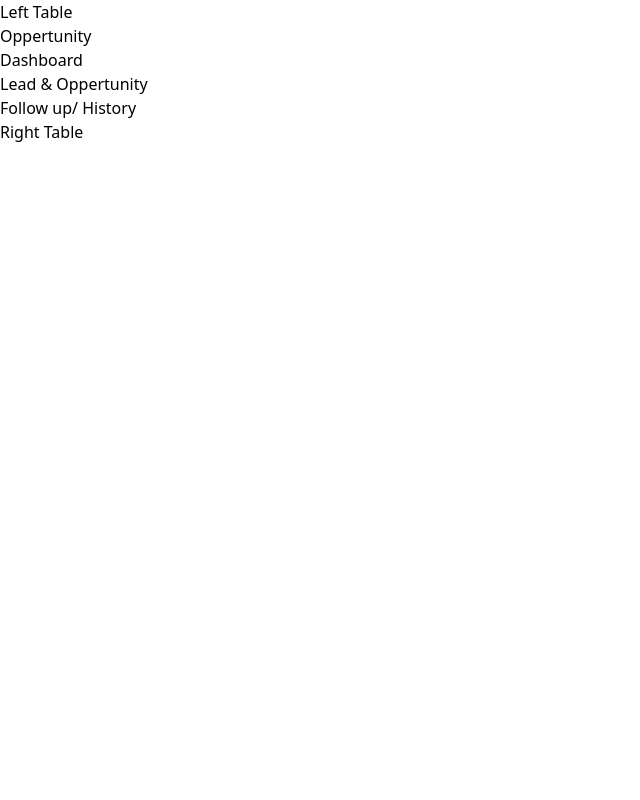
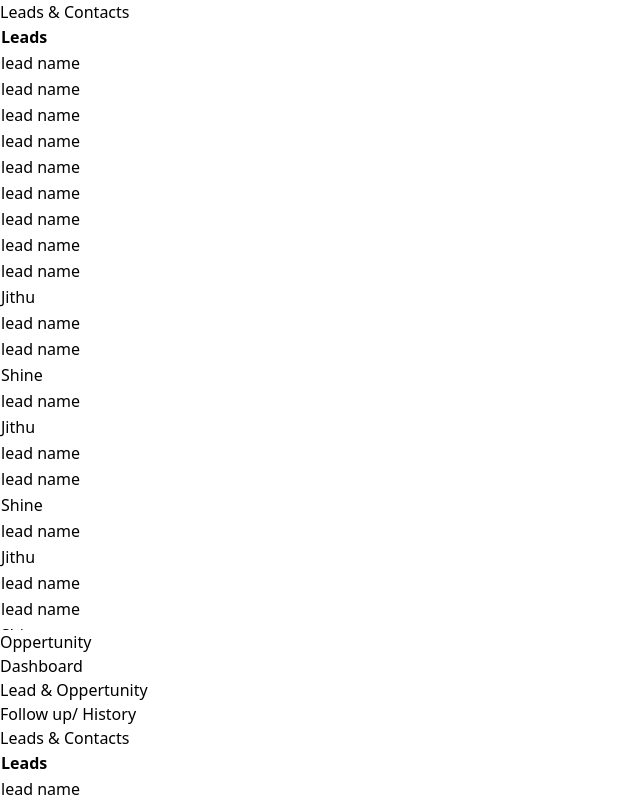
Before and after one commit to Mr-Zee/vite, a React (Vite) app: page / in a window 1280 px wide. Shown: the top 800 px of the page, without its empty margins (0-640 px from the left). Built offline with nearby package versions, Linux system fonts and the light colour scheme.

Commit message:
side table design

```diff
--- a/src/components/Home/LeftTable.jsx
+++ b/src/components/Home/LeftTable.jsx
@@ -1,8 +1,12 @@
 import React from 'react'
+import TableView from '../Tables/TableView';
+import tabledata from "../../../tabledata.json"
 
 const LeftTable = () => {
     return (
-      <div className="w-1/5 h-screen bg-blue-200">Left Table</div>
+      <div className="w-1/5 h-screen bg-blue-200">
+        <TableView data={tabledata}/>
+      </div>
     );
   };
 
--- a/src/components/Home/RightTable.jsx
+++ b/src/components/Home/RightTable.jsx
@@ -1,8 +1,12 @@
 import React from 'react'
+import TableView from '../Tables/TableView';
+import tabledata from "../../../tabledata.json"
 
 const RightTable = () => {
   return (
-    <div className="w-1/5 h-screen bg-red-200">Right Table</div>
+    <div className="w-1/5 h-screen bg-red-200">
+        <TableView data={tabledata}/>
+    </div>
   );
   };
 
--- a/src/components/Tables/TableView.jsx
+++ b/src/components/Tables/TableView.jsx
@@ -1,11 +1,8 @@
 import React, { useState } from "react";
+import "./scroll.css"
 
 const TableView = ({ data }) => {
-  const [currentPage, setCurrentPage] = useState(1);
   const [sortConfig, setSortConfig] = useState({ key: null, direction: "asc" });
-  const elementsPerPage = 10;
-  const indexOfLastElement = currentPage * elementsPerPage;
-  const indexOfFirstElement = indexOfLastElement - elementsPerPage;
 
   const customOrder = ["just now", "min", "hour"];
 
@@ -36,13 +33,6 @@ const TableView = ({ data }) => {
   };
 
   const sortedData = sortData(data, sortConfig);
-  const currentElements = sortedData.slice(
-    indexOfFirstElement,
-    indexOfLastElement
-  );
-  const totalPages = Math.ceil(data.length / elementsPerPage);
-
-  const paginate = (pageNumber) => setCurrentPage(pageNumber);
 
   const handleSort = (key) => {
     let direction = "asc";
@@ -53,22 +43,22 @@ const TableView = ({ data }) => {
   };
 
   const handleRowClick = (row) => {
-    return "/quality-check";
+    return "/";
   };
 
   return (
     <div className="container mx-auto px-4 py-8">
       <h1 className="text-3xl font-bold mb-4 text-center ">
-        Quality Check Queue
+        Leads & Contacts
       </h1>
       <div className="shadow-md rounded-lg overflow-x-auto">
         <table className="table-auto w-full border-collapse border border-gray-200 bg-white cursor-pointer">
           <thead>
-            <tr className="bg-blue-200 border-b border-gray-300">
+            <tr className="bg-grey-200 border-b border-gray-300 ">
               {Object.keys(data[0]).map((column, index) => (
                 <th
                   key={index}
-                  className="px-4 py-2 text-left text-gray-700 cursor-pointer"
+                  className="px-4 py-2 text-left text-gray-700 "
                   onClick={() => handleSort(column)}
                 >
                   {column}
@@ -81,8 +71,12 @@ const TableView = ({ data }) => {
               ))}
             </tr>
           </thead>
+        </table>
+      </div>
+      <div className="custom-scrollbar" style={{ maxHeight: "580px", overflowY: "scroll" }}>
+        <table className="table-auto w-full border-collapse border border-gray-200 bg-white cursor-pointer">
           <tbody>
-            {currentElements.map((row, index) => (
+            {sortedData.map((row, index) => (
               <tr
                 key={index}
                 className="border-b border-gray-200 hover:bg-gray-100"
@@ -105,21 +99,6 @@ const TableView = ({ data }) => {
           </tbody>
         </table>
       </div>
-      <div className="flex justify-center mt-4">
-        {Array.from({ length: totalPages }, (_, i) => (
-          <button
-            key={i}
-            className={`px-3 py-1 mx-1 rounded-md focus:outline-none ${
-              currentPage === i + 1
-                ? "bg-blue-400 text-white"
-                : "bg-gray-200 hover:bg-gray-300"
-            }`}
-            onClick={() => paginate(i + 1)}
-          >
-            {i + 1}
-          </button>
-        ))}
-      </div>
     </div>
   );
 };
--- /dev/null
+++ b/src/components/Tables/scroll.css
@@ -0,0 +1,12 @@
+.custom-scrollbar::-webkit-scrollbar {
+    width: 10px;
+  }
+
+  .custom-scrollbar::-webkit-scrollbar-thumb {
+    background-color: #eeeeee8e;
+    border-radius: 5px;
+  }
+
+  .custom-scrollbar::-webkit-scrollbar-track {
+    background-color: #f1f1f100;
+  }
--- a/tabledata.json
+++ b/tabledata.json
@@ -1,158 +1,114 @@
 [
     {
-        "Location": "BRI Main WH",
-        "QC Type": "Final QC Check",
-        "Work Order #": "WO-BRI-5301",
-        "Project #": "BRI UAE-J7762-01-24",
-        "Project Name": "Test1",
-        "Sign Type": "A 1.01",
-        "Age": "Just Now",
-        "Status": "Pending",
-        "Quantity": 1,
-        "Assignee": "Not Assigned"
+
+        "Leads": "lead name"
     },
     {
-        "Location": "BRI UAQ WH",
-        "QC Type": "Final QC Check",
-        "Work Order #": "WO-BRI-5302",
-        "Project #": "BRI UAE-J7763-01-24",
-        "Project Name": "Test 2",
-        "Sign Type": "Sign 12",
-        "Age": "Just now",
-        "Status": "Pending",
-        "Quantity": 1,
-        "Assignee": "Not Assigned"
+
+        "Leads": "lead name"
     },
     {
-        "Location": "BRI Main WH",
-        "QC Type": "Final QC Check",
-        "Work Order #": "WO-BRI-5303",
-        "Project #": "BRI UAE-J7764-01-24",
-        "Project Name": "Test 3",
-        "Sign Type": "Type 1.2",
-        "Age": "1 min ago",
-        "Status": "Pending",
-        "Quantity": 1,
-        "Assignee": "Not Assigned"
+
+        "Leads": "lead name"
     },
     {
-        "Location": "BRI Main WH",
-        "QC Type": "Final QC Check",
-        "Work Order #": "WO-BRI-5304",
-        "Project #": "BRI UAE-J7764-01-24",
-        "Project Name": "Test 3",
-        "Sign Type": "Type 2.1",
-        "Age": "5 mins ago",
-        "Status": "Pending",
-        "Quantity": 2,
-        "Assignee": "Not Assigned"
+
+        "Leads": "lead name"
     },
     {
-        "Location": "BRI Main WH",
-        "QC Type": "Final QC Check",
-        "Work Order #": "WO-BRI-5305",
-        "Project #": "BRI UAE-J7764-01-24",
-        "Project Name": "Test 3",
-        "Sign Type": "Type 3.2",
-        "Age": "10 mins ago",
-        "Status": "Pending",
-        "Quantity": 1,
-        "Assignee": "Not Assigned"
+
+        "Leads": "lead name"
     },
     {
-        "Location": "BRI Main WH",
-        "QC Type": "Final QC Check",
-        "Work Order #": "WO-BRI-5306",
-        "Project #": "BRI UAE-J7764-01-24",
-        "Project Name": "Test 3",
-        "Sign Type": "Type 3.1",
-        "Age": "30 mins ago",
-        "Status": "Pending",
-        "Quantity": 1,
-        "Assignee": "Not Assigned"
+
+        "Leads": "lead name"
     },
     {
-        "Location": "BRI Main WH",
-        "QC Type": "Final QC Check",
-        "Work Order #": "WO-BRI-5307",
-        "Project #": "BRI UAE-J7765-01-24",
-        "Project Name": "Test 7",
-        "Sign Type": "Letter 1",
-        "Age": "1 hour ago",
-        "Status": "Pending",
-        "Quantity": 1,
-        "Assignee": "Not Assigned"
+
+        "Leads": "lead name"
     },
     {
-        "Location": "BRI UAQ WH",
-        "QC Type": "Final QC Check",
-        "Work Order #": "WO-BRI-5308",
-        "Project #": "BRI UAE-J7763-01-24",
-        "Project Name": "Test 2",
-        "Sign Type": "Letter 3",
-        "Age": "1 hour ago",
-        "Status": "Pending",
-        "Quantity": 1,
-        "Assignee": "Not Assigned"
+
+        "Leads": "lead name"
     },
     {
-        "Location": "BRI Main WH",
-        "QC Type": "Final QC Check",
-        "Work Order #": "WO-BRI-5309",
-        "Project #": "BRI UAE-J7767-01-24",
-        "Project Name": "Test 10",
-        "Sign Type": "Solid Arcylic 1",
-        "Age": "1 hour ago",
-        "Status": "Pending",
-        "Quantity": 1,
-        "Assignee": "Not Assigned"
+
+        "Leads": "lead name"
     },
     {
-        "Location": "BRI Main WH",
-        "QC Type": "Final QC Check",
-        "Work Order #": "WO-BRI-5310",
-        "Project #": "BRI UAE-J7767-01-24",
-        "Project Name": "Test 10",
-        "Sign Type": "B 2.5",
-        "Age": "1 hour ago",
-        "Status": "In Progress",
-        "Quantity": 1,
-        "Assignee": "Jithu"
+
+        "Leads": "Jithu"
     },
     {
-        "Location": "BRI Main WH",
-        "QC Type": "Final QC Check",
-        "Work Order #": "WO-BRI-5311",
-        "Project #": "BRI UAE-J7769-01-24",
-        "Project Name": "Test 4",
-        "Sign Type": "Sign 3",
-        "Age": "1 hour ago",
-        "Status": "Pending",
-        "Quantity": 1,
-        "Assignee": "Not Assigned"
+
+        "Leads": "lead name"
     },
     {
-        "Location": "BRI Main WH",
-        "QC Type": "Final QC Check",
-        "Work Order #": "WO-BRI-5312",
-        "Project #": "BRI UAE-J7770-01-24",
-        "Project Name": "Test 12",
-        "Sign Type": "Letter 1",
-        "Age": "1 hour ago",
-        "Status": "Pending",
-        "Quantity": 1,
-        "Assignee": "Not Assigned"
+
+        "Leads": "lead name"
     },
     {
-        "Location": "BRI Main WH",
-        "QC Type": "Final QC Check",
-        "Work Order #": "WO-BRI-5313",
-        "Project #": "BRI UAE-J7775-01-24",
-        "Project Name": "Test 15",
-        "Sign Type": "Letter 1.01",
-        "Age": "2 hours ago",
-        "Status": "In Progress",
-        "Quantity": 1,
-        "Assignee": "Shine"
+
+        "Leads": "Shine"
+    },
+    {
+
+        "Leads": "lead name"
+    },
+    {
+
+        "Leads": "Jithu"
+    },
+    {
+
+        "Leads": "lead name"
+    },
+    {
+
+        "Leads": "lead name"
+    },
+    {
+
+        "Leads": "Shine"
+    },
+    {
+
+        "Leads": "lead name"
+    },
+    {
+
+        "Leads": "Jithu"
+    },
+    {
+
+        "Leads": "lead name"
+    },
+    {
+
+        "Leads": "lead name"
+    },
+    {
+
+        "Leads": "Shine"
+    },
+    {
+
+        "Leads": "lead name"
+    },
+    {
+
+        "Leads": "Jithu"
+    },
+    {
+
+        "Leads": "lead name"
+    },
+    {
+
+        "Leads": "lead name"
+    },
+    {
+
+        "Leads": "Shine"
     }
 ]
```
